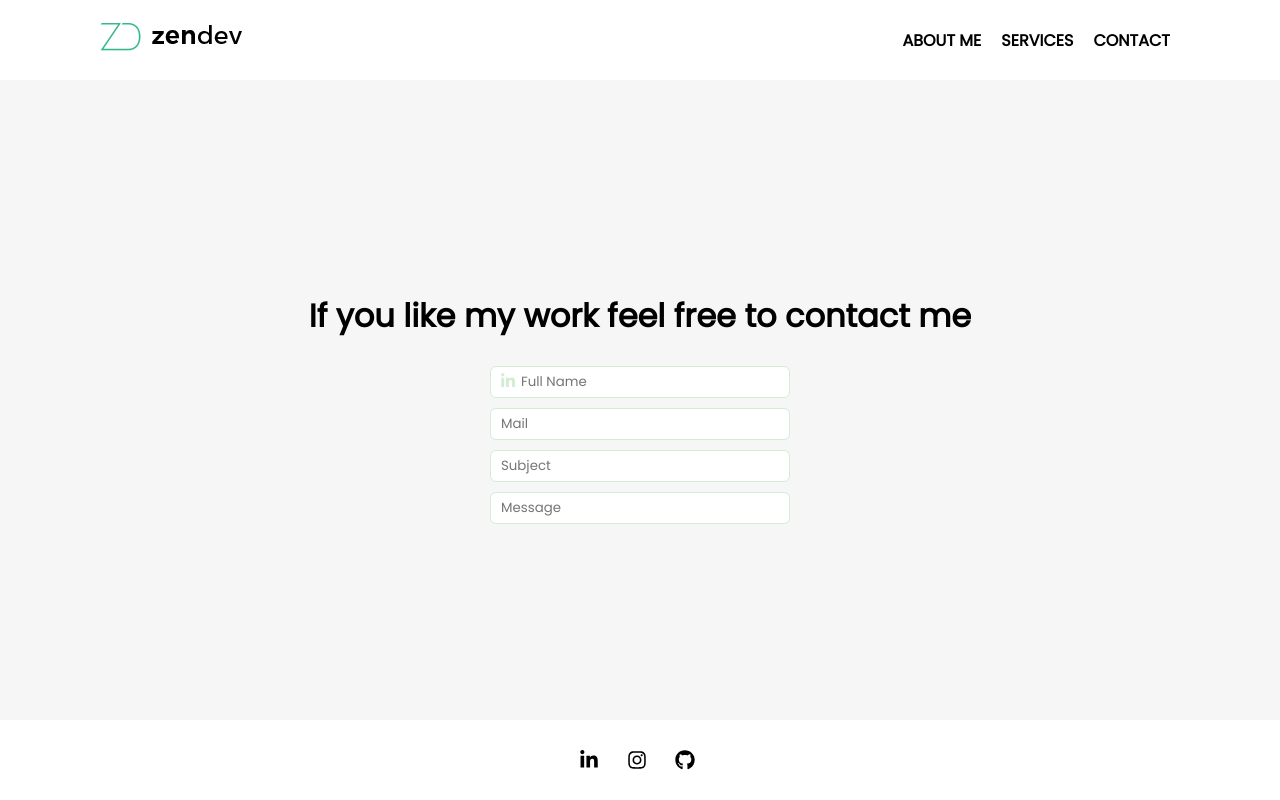
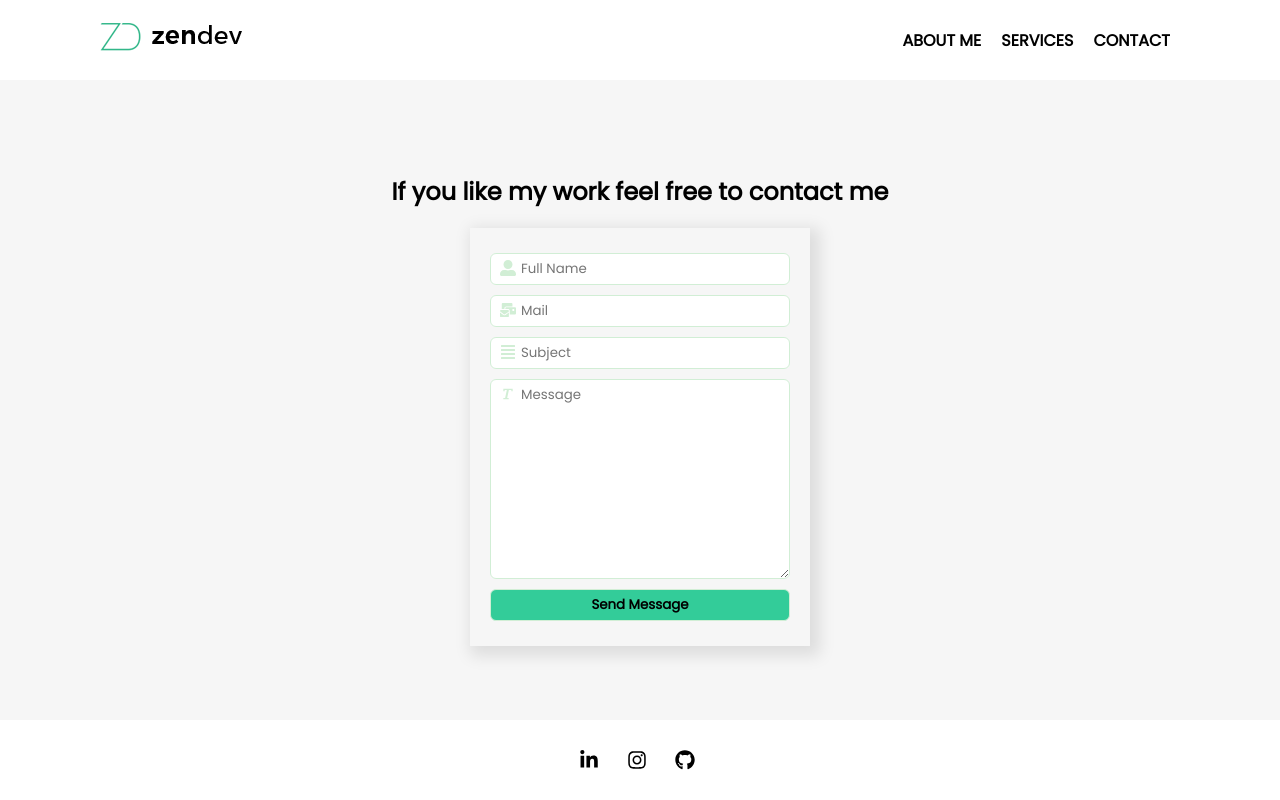
Before and after one commit to amirabazi/amirabazi-portfolio, a React (Create React App) app: page /contact in a window 1280 px wide. Built offline with nearby package versions, Linux system fonts and the light colour scheme.

Commit message:
contact page done

```diff
--- a/src/components/input/index.js
+++ b/src/components/input/index.js
@@ -4,11 +4,12 @@
 const Input = (props) => {
 
     return (
-        <>
+        <div>
             {props?.icon &&
-                <div className="input-icon">{props?.icon}</div>
+                <span className="input-icon">{props?.icon}</span>
             }
-            <input type={props?.type}
+            <input required
+                type={props?.type}
                 className={props?.icon ? 'input-class ' + props?.className : props?.className}
                 style={props?.style}
                 value={props?.value}
@@ -18,7 +19,7 @@
                     props?.changeHandler(e);
                 }}
             />
-        </>
+        </div >
     )
 }
 
--- a/src/index.css
+++ b/src/index.css
@@ -206,6 +206,9 @@
   -webkit-box-direction: normal;
       -ms-flex-direction: column;
           flex-direction: column;
+  padding: 20px;
+  -webkit-box-shadow: 5px 5px 15px 5px rgba(0, 0, 0, 0.1);
+  box-shadow: 5px 5px 15px 5px rgba(0, 0, 0, 0.1);
 }
 
 .contact .contact-form .contact-input {
@@ -222,6 +225,54 @@
 
 .contact .contact-form .contact-input:active {
   outline: none;
+}
+
+.contact .contact-form .textarea-input {
+  display: -webkit-box;
+  display: -ms-flexbox;
+  display: flex;
+}
+
+.contact .contact-form .textarea-input textarea {
+  padding: 5px 10px;
+  border: 1px solid #d1eed5;
+  border-radius: 6px;
+  margin: 5px 0;
+  width: 300px;
+  padding-left: 30px;
+  min-width: 300px;
+  min-height: 200px;
+  max-width: 300px;
+  max-height: 200px;
+}
+
+.contact .contact-form .textarea-input textarea:focus {
+  outline: 1px solid #3c9;
+}
+
+.contact .contact-form .textarea-input textarea:active {
+  outline: none;
+}
+
+.contact .contact-form button {
+  padding: 5px 10px;
+  background-color: #3c9;
+  border: 1px solid #d1eed5;
+  border-radius: 6px;
+  margin: 5px 0;
+  font-weight: 600;
+  cursor: pointer;
+}
+
+.contact .contact-form button:hover {
+  opacity: 0.9;
+}
+
+.contact .contact-form .notification {
+  font-size: 0.7rem;
+  margin: 0;
+  text-align: center;
+  color: #3c9;
 }
 
 .footer {
--- a/src/screens/contact/_index.scss
+++ b/src/screens/contact/_index.scss
@@ -12,6 +12,10 @@
     .contact-form{
         display: flex;
         flex-direction: column;
+        padding: 20px;
+        -webkit-box-shadow: 5px 5px 15px 5px rgba(0,0,0,0.1);
+        box-shadow: 5px 5px 15px 5px rgba(0,0,0,0.1);
+
         .contact-input{
             padding: 5px 10px;
             border: 1px solid $lightGreen;
@@ -26,5 +30,48 @@
                 outline: none;
             }
         }
+
+        .textarea-input{
+            display: flex;
+
+            textarea{
+                padding: 5px 10px;
+                border: 1px solid $lightGreen;
+                border-radius: 6px;
+                margin: 5px 0;
+                width: 300px;
+                padding-left: 30px;
+                min-width: 300px;
+                min-height: 200px;
+                max-width: 300px;
+                max-height: 200px;
+
+                &:focus{
+                    outline: 1px solid $zendevGreen;
+                }
+                &:active{
+                    outline: none;
+                }
+            }
+        }
+        button{
+            padding: 5px 10px;
+            background-color: $zendevGreen;
+            border: 1px solid $lightGreen;
+            border-radius: 6px;
+            margin: 5px 0;
+            font-weight: 600;
+            cursor: pointer;
+
+            &:hover{
+                opacity: 0.9;
+            }
+        }
+        .notification{
+            font-size: 0.7rem;
+            margin:0;
+            text-align: center;
+            color: $zendevGreen;
+        }
     }
 }
--- a/src/screens/contact/index.js
+++ b/src/screens/contact/index.js
@@ -1,10 +1,12 @@
 import { React, useState, useEffect } from "react";
 import Input from "../../components/input";
-import { FaLinkedinIn, FaInstagram, FaGithub } from "react-icons/fa";
+import { FaUserAlt, FaMailBulk, FaAlignJustify } from "react-icons/fa";
+import { BiText } from "react-icons/bi";
+import Fade from 'react-reveal/Fade';
 
 const Contact = () => {
 
-    const [data, setData] = useState("");
+    const [messageSent, setMessageSent] = useState(false);
     const [formData, setFormData] = useState({
         name: String,
         mail: String,
@@ -24,32 +26,66 @@
         setFormData({ ...formData, message: (e.target.value) });
     }
 
+    const submitMessage = (e) => {
+        e.preventDefault();
+        setMessageSent(true);
+        setFormData({
+            name: String,
+            mail: String,
+            subject: String,
+            message: String,
+        });
+    }
+
+    useEffect(() => {
+        setTimeout(() => {
+            setMessageSent(false);
+        }, 3000)
+    }, [messageSent])
+
     return (
         <div className="contact">
-            <h1>If you like my work feel free to contact me</h1>
-            <form className="contact-form">
+            <Fade bottom >
+                <h2>If you like my work feel free to contact me</h2>
+                <form className="contact-form" onSubmit={(e) => { submitMessage(e) }}>
                     <Input type="text"
-                    icon={<FaLinkedinIn />}
+                        icon={<FaUserAlt />}
                         placeHolder="Full Name"
                         className="contact-input"
                         value={formData?.name}
                         changeHandler={nameHandle} />
                     <Input type="text"
+                        icon={<FaMailBulk />}
                         placeHolder="Mail"
                         className="contact-input"
                         value={formData?.mail}
                         changeHandler={mailHandle} />
                     <Input type="text"
+                        icon={<FaAlignJustify />}
                         placeHolder="Subject"
                         className="contact-input"
                         value={formData?.subject}
                         changeHandler={subjectHandle} />
-                <Input type="text"
-                    placeHolder="Message"
-                    className="contact-input"
+                    <div className="textarea-input">
+                        <span className="input-icon"><BiText /></span>
+                        <textarea required
+                            name="message"
+                            id="message"
+                            placeholder="Message"
+                            cols="30"
+                            rows="10"
                             value={formData?.message}
-                    changeHandler={messageHandle} />
+                            onChange={(e) => { messageHandle(e) }}
+                        >
+                        </textarea>
+                    </div>
+                    <button type="submit">Send Message</button>
+                    {messageSent ?
+                        <p className="notification">Message sent sucessfully</p>
+                        : null
+                    }
                 </form>
+            </Fade>
         </div>
     );
 };
```
Lines whose indentation alone changed are shown as unchanged.
